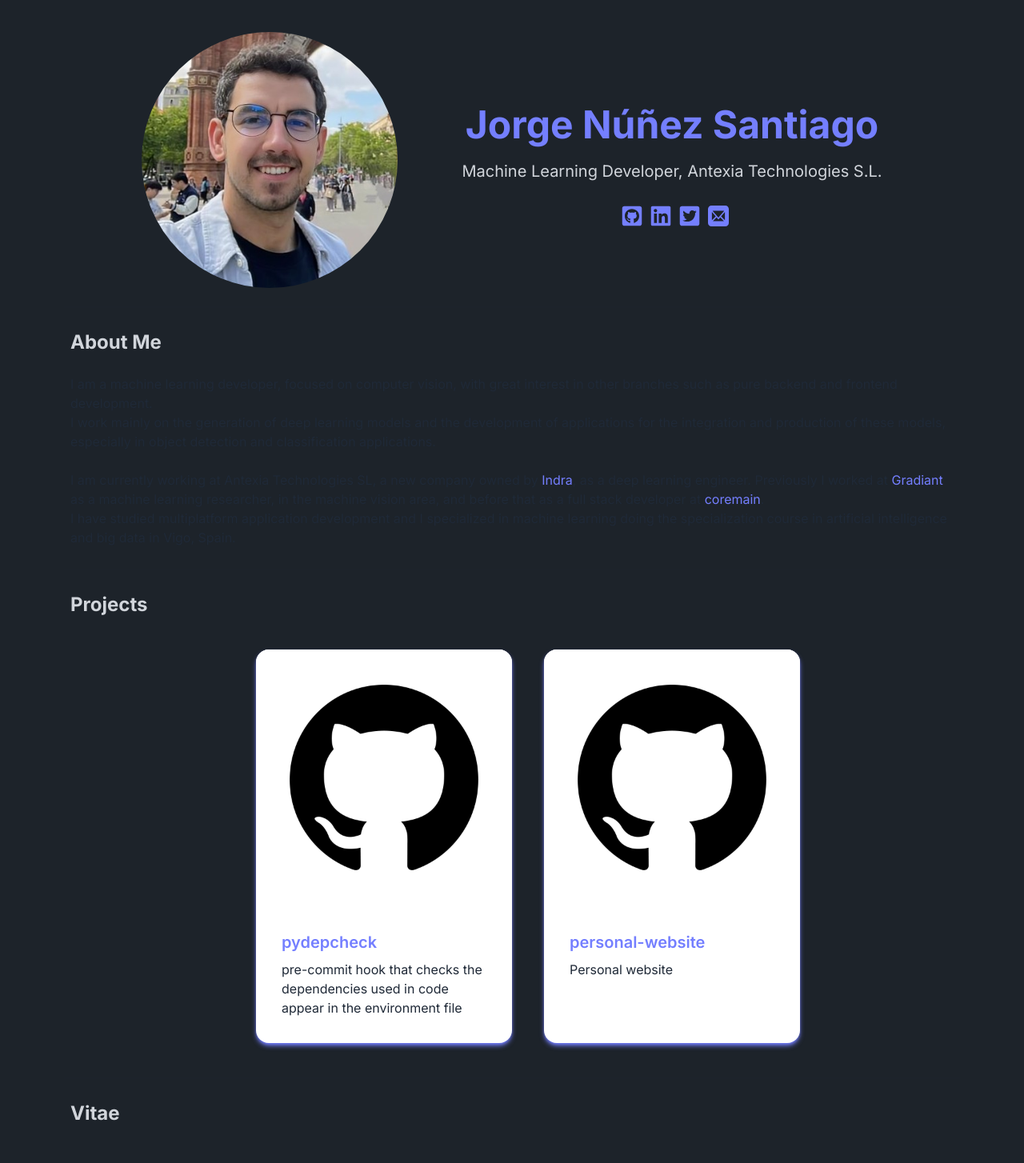
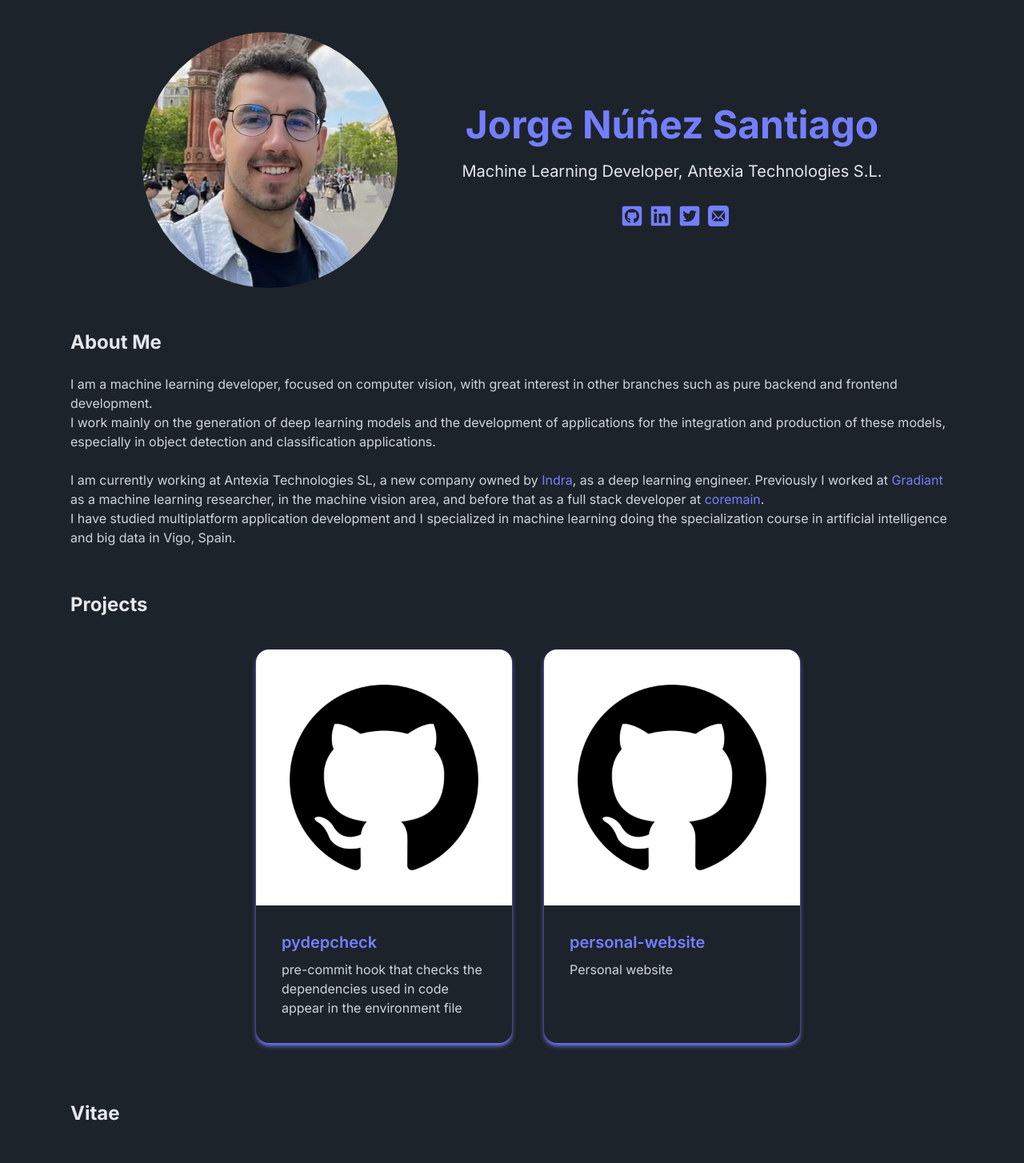
Before and after one commit to jorgenusan/personal-portfolio, a Next.js app: page / in a window 1280 px wide. Shown: the top 1454 px of the page at 80% size. Built offline with nearby package versions, Linux system fonts and the light colour scheme.

Commit message:
Update CSS and component titles

```diff
--- a/src/app/globals.css
+++ b/src/app/globals.css
@@ -7,5 +7,9 @@
 }
 
 body {
-    @apply bg-custom-black
+    @apply bg-custom-black text-gray-300
 }
+
+.titles {
+    @apply text-gray-200
+}
--- a/src/components/About.tsx
+++ b/src/components/About.tsx
@@ -1,7 +1,7 @@
 export default function About() {
     return (
         <div className="w-full mt-1 mb-1 pl-8 pr-8 lg:pl-2 lg:pr-2 md:pl-2 md:pr-2">
-            <h1 className="text-2xl font-bold text-gray-300">About Me</h1>
+            <h1 className="text-2xl font-bold titles">About Me</h1>
             <br />
             <p>
                 I am a machine learning developer, focused on computer vision,
--- a/src/components/Projets.tsx
+++ b/src/components/Projets.tsx
@@ -3,11 +3,11 @@ import projectsData from "@/data/ProjectsData";
 export default function Projets() {
     return (
         <div className="flex flex-col w-full mt-1 mb-1 pl-8 pr-8 lg:pl-2 lg:pr-2 md:pl-2 md:pr-2">
-            <h1 className="text-2xl font-bold mb-4 text-left text-gray-300">Projects</h1>
+            <h1 className="text-2xl font-bold mb-4 text-left titles">Projects</h1>
             <br />
             <div className="flex flex-wrap justify-center">
                 {Object.keys(projectsData).map((projectKey) => (
-                    <a key={projectKey} className="card w-80 lg:w-90 lg:ml-10 md:ml-5 bg-base-100 shadow-custom-blue shadow-md flex mb-4" href={projectsData[projectKey].link} target="_blank" rel="noopener noreferrer">
+                    <a key={projectKey} className="card w-80 lg:w-90 lg:ml-10 md:ml-5 shadow-custom-blue shadow-md flex mb-4 bg-custom-black" href={projectsData[projectKey].link} target="_blank" rel="noopener noreferrer">
                         <figure>
                             <img
                                 src={projectsData[projectKey].image}
--- a/src/components/Title.tsx
+++ b/src/components/Title.tsx
@@ -13,7 +13,7 @@ export default function Title() {
             </div>
             <div className="flex flex-col text-center md:pl-10 sm:pl-4 lg:pl-20 md:pt-4 mt-4 lg:mt-0">
                 <h1 className="lg:text-5xl md:text-4xl text-2xl lg:mb-5 font-bold text-custom-blue">{profile.name}</h1>
-                <h2 className="lg:text-xl lg:mb-2 text-gray-300">{profile.jobTitle}, {profile.company}</h2>
+                <h2 className="lg:text-xl lg:mb-2 titles">{profile.jobTitle}, {profile.company}</h2>
                 <div className="flex flex-row justify-center mt-5">
                     <SocialMediaLinks />
                 </div>
--- a/src/components/Vitae.tsx
+++ b/src/components/Vitae.tsx
@@ -3,7 +3,7 @@ import vitaeData from "@/data/VitaeData";
 export default function Vitae() {
     return (
         <div className="flex flex-col w-full mt-1 mb-1 pl-8 pr-8 lg:pl-2 lg:pr-2 md:pl-2 md:pr-2">
-            <h1 className="text-2xl font-bold mb-4 text-left text-gray-300">Vitae</h1>
+            <h1 className="text-2xl font-bold mb-4 text-left titles">Vitae</h1>
             <br />
             <ul className="timeline timeline-snap-icon max-md:timeline-compact timeline-vertical">
                 {Object.keys(vitaeData).map((company, index) => (
```
